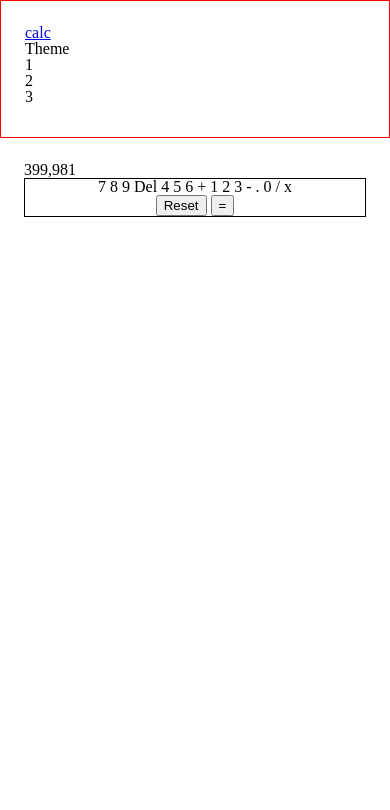
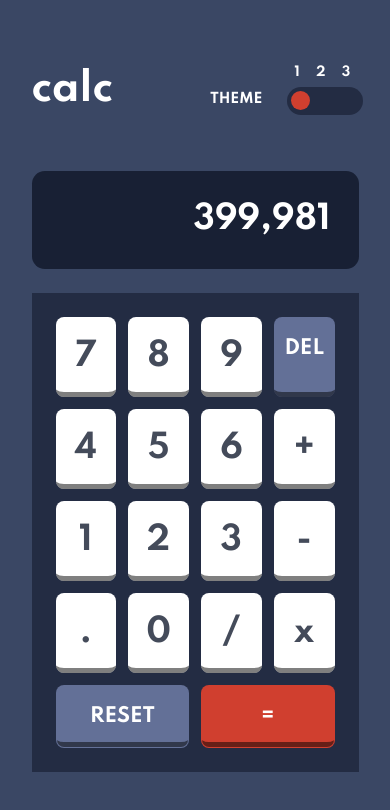
Before and after one commit to CTZDev/calculator-app-basic, a plain HTML site: page index.html in a window 390 px wide. Drawn offline with Linux system fonts and the light colour scheme.

Commit message:
Mobile and Desktop Done!

```diff
--- /dev/null
+++ b/dist/css/globals.css
@@ -0,0 +1,87 @@
+/* Globals */
+body {
+  line-height: 1.3;
+  font-family: var(--font-family);
+  background-color: var(--background-color-main);
+  min-height: 100vh;
+}
+
+.wrapper {
+  padding: 1.5rem;
+  padding-bottom: 2rem;
+}
+
+.flex {
+  display: flex;
+}
+
+.flex-fd-c {
+  flex-direction: column;
+}
+
+.flex-ai-c {
+  align-items: center;
+}
+
+.flex-ai-e {
+  align-items: flex-end;
+}
+
+.flex-jc-c {
+  justify-content: center;
+}
+
+.flex-jc-sb {
+  justify-content: space-between;
+}
+
+.flex-jc-sa {
+  justify-content: space-around;
+}
+
+/*Buttons*/
+.btn {
+  display: inline-block;
+  border: none;
+  outline: none;
+  border-radius: 8px;
+  padding: 1.2rem 0;
+  font-size: 1.2em;
+  text-transform: uppercase;
+  color: var(--clr-white);
+  cursor: pointer;
+  transform: scale(1);
+  border: 1px solid transparent;
+  transition: transform 200ms ease;
+  font-weight: bold;
+  font-family: var(--font-family);
+  box-shadow: 0 -12px 0px -7px rgb(0 0 0 / 50%) inset;
+}
+
+.btn:is(:hover, :focus) {
+  transform: scale(1.01) translateY(-0.125em);
+}
+
+.btn-reset {
+  background-color: var(--key-bacground-color-primary);
+}
+
+.btn-equal {
+  background-color: var(--key-background-color-secondary);
+}
+
+/* Remove all animations, transitions and smooth scroll for people that prefer not to see them */
+@media (prefers-reduced-motion: reduce) {
+  html {
+    scroll-behavior: auto;
+  }
+
+  *,
+  *::before,
+  *::after {
+    animation-duration: 0.01ms !important;
+    animation-iteration-count: 1 !important;
+    transition-duration: 0.01ms !important;
+    scroll-behavior: auto !important;
+  }
+}
--- a/dist/css/reset.css
+++ b/dist/css/reset.css
@@ -17,7 +17,13 @@ time, mark, audio, video {
 	border: 0;
 	font-size: 100%;
 	font: inherit;
-	vertical-align: baseline;
+  box-sizing: inherit;
+}
+
+*,
+*::before,
+*::after {
+  box-sizing: border-box;
 }
 
 /* HTML5 display-role reset for older browsers */
@@ -26,56 +32,3 @@ article, aside, details, figcaption, figure,
 footer, header, hgroup, menu, nav, section {
 	display: block;
 }
-
-body {
-  line-height: 1;
-}
-
-ol,
-ul {
-  list-style: none;
-}
-
-blockquote,
-q {
-  quotes: none;
-}
-
-blockquote:before,
-blockquote:after,
-q:before,
-q:after {
-  content: "";
-  content: none;
-}
-
-table {
-  border-collapse: collapse;
-  border-spacing: 0;
-}
-
-/* Globals */
-.wrapper {
-  padding: 1.5rem;
-  padding-bottom: 2rem;
-}
-
-.flex {
-  display: flex;
-}
-
-.flex-fd-c {
-  flex-direction: column;
-}
-
-.flex-ai-c {
-  align-items: center;
-}
-
-.flex-jc-c {
-  justify-content: center;
-}
-
-.flex-jc-sb {
-  justify-content: space-between;
-}
--- a/dist/css/style.css
+++ b/dist/css/style.css
@@ -1,9 +1,129 @@
 /* main-header */
 .main-header {
-  border: 1px solid red;
+  color: var(--clr-white);
+  width: 100%;
+  max-width: 375px;
+  margin-left: auto;
+  margin-right: auto;
 }
 
-/*Calculator*/
-.calculator {
-  border: 1px solid black;
+.brand {
+  text-decoration: none;
+  display: block;
+  color: var(--clr-white);
+  font-size: calc(var(--font-default) + 0.4rem);
 }
+
+.navigation-theme h2 {
+  margin-right: 1.5rem;
+  padding-bottom: 6px;
+  text-transform: uppercase;
+  font-size: 0.85em;
+}
+
+.navigation-theme-options {
+  width: 4.5rem;
+}
+
+.navigation-theme-values {
+  margin-bottom: 0.4rem;
+  font-size: 0.8em;
+}
+
+.navigation-theme-switch {
+  width: 4.5rem;
+  height: 1.75rem;
+  background-color: var(--background-color-toggle);
+  border-radius: 100vw;
+  display: flex;
+  align-items: center;
+  padding-left: 4px;
+}
+
+.navigation-theme-switch-circle {
+  display: block;
+  width: 1.2rem;
+  height: 1.2rem;
+  background-color: var(--key-background-color-secondary);
+  border-radius: 50%;
+  transition: transform 200ms ease;
+  will-change: transform;
+}
+
+/* ACTIVAR CON JS */
+.navigation-theme-switch-circle.theme2 {
+  transform: translateX(19px);
+}
+
+.navigation-theme-switch-circle.theme3 {
+  transform: translateX(46px);
+}
+
+/* Calculator */
+
+main {
+  width: 100%;
+  max-width: 375px;
+  margin-left: auto;
+  margin-right: auto;
+}
+
+.display {
+  background-color: var(--background-color-screen);
+  color: var(--clr-white);
+  border-radius: 0.8rem;
+  text-align: right;
+  font-size: var(--font-default);
+  padding: 1.75rem;
+  margin-bottom: 1.5rem;
+}
+
+.calculator-operations {
+  background-color: var(--background-color-toggle);
+  padding: 1.5rem;
+}
+
+.calculator-options {
+  display: grid;
+  grid-template-columns: repeat(4, 1fr);
+  gap: 0.75rem;
+  margin-bottom: 0.75rem;
+}
+
+.calculator-option {
+  font-size: var(--font-default);
+  text-align: center;
+  padding: 1.2rem 0;
+  color: var(--text-color);
+  background-color: var(--clr-white);
+  border-radius: 8px;
+  box-shadow: 0 -12px 0px -7px rgb(0 0 0 / 50%) inset;
+}
+
+.calculator-option-del {
+  font-size: 1.2em;
+  text-transform: uppercase;
+  color: var(--clr-white);
+  background-color: var(--key-bacground-color-primary);
+}
+
+.calculator-buttons {
+  display: grid;
+  grid-template-columns: repeat(2, 1fr);
+  column-gap: 0.75rem;
+}
+
+@media only screen and (min-width: 768px) {
+  .main-header,
+  main {
+    max-width: 542px;
+  }
+
+  .calculator-option {
+    padding: 1rem 0;
+  }
+
+  .brand {
+    font-size: calc(var(--font-default) + 0.8rem);
+  }
+}
--- a/dist/css/variables.css
+++ b/dist/css/variables.css
@@ -44,14 +44,10 @@
   --light-yellow-text: hsl(52, 100%, 62%);
   --vdark-blue-text: hsl(198, 20%, 13%);
 
-  --clr-white: hsl(0, 0, 100%);
-  --font-default: 32px;
-  --font-family: "Spartan", sans-serif;
-
   /* Default */
   --background-color-main: var(--dark-des-main);
   --background-color-toggle: var(--dark-des-toggle);
-  --background-color-screen: var(---dark-des-screen);
+  --background-color-screen: var(--dark-des-screen);
   --key-bacground-color-primary: var(--dark-des-keybg);
   --key-shadow-color-primary: var(--dark-des-keyshw);
   --key-background-color-secondary: var(--red-bg-toggle);
@@ -59,4 +55,7 @@
   --key-background-color-tertiary: var(--light-grayisho-key);
   --key-shadow-color-tertiary: var(--grayisho-key);
   --text-color: var(--dark-grayishb-text);
+  --clr-white: hsl(0, 0%, 100%);
+  --font-default: 32px;
+  --font-family: "Spartan", sans-serif;
 }
--- a/index.html
+++ b/index.html
@@ -9,20 +9,21 @@
     <link rel="icon" type="image/png" sizes="32x32" href="./images/favicon-32x32.png" />
     <link rel="stylesheet" href="dist/css/reset.css" />
     <link rel="stylesheet" href="dist/css/variables.css" />
+    <link rel="stylesheet" href="dist/css/globals.css" />
     <link rel="stylesheet" href="dist/css/style.css" />
     <title>Frontend Mentor | Calculator app</title>
   </head>
-  <body>
-    <header class="main-header wrapper">
-      <nav class="navigation">
+  <body class="flex flex-fd-c flex-ai-c flex-jc-c">
+    <header class="main-header">
+      <nav class="navigation wrapper flex flex-jc-sb flex-ai-c">
         <a href="#" class="brand">calc</a>
-        <div class="navigation-theme">
+        <div class="navigation-theme flex flex-ai-e">
           <h2>Theme</h2>
           <div class="navigation-theme-options">
-            <div class="navigation-theme-values">
-              <p>1</p>
-              <p>2</p>
-              <p>3</p>
+            <div class="navigation-theme-values flex flex-ai-c flex-jc-sa">
+              <span>1</span>
+              <span>2</span>
+              <span>3</span>
             </div>
             <div class="navigation-theme-switch">
               <span class="navigation-theme-switch-circle"></span>
@@ -32,31 +33,31 @@
       </nav>
     </header>
     <main class="wrapper">
-      <section class="display">
-        <div class="display-result">399,981</div>
-      </section>
-      <section class="calculator flex flex-fd-c flex-ai-c">
-        <div class="calculator-options">
-          <span>7</span>
-          <span>8</span>
-          <span>9</span>
-          <span>Del</span>
-          <span>4</span>
-          <span>5</span>
-          <span>6</span>
-          <span>+</span>
-          <span>1</span>
-          <span>2</span>
-          <span>3</span>
-          <span>-</span>
-          <span>.</span>
-          <span>0</span>
-          <span>/</span>
-          <span>x</span>
-        </div>
-        <div class="calculator-buttons">
-          <button type="button" class="btn btn-reset">Reset</button>
-          <button type="button" class="btn btn-equal">=</button>
+      <section class="calculator">
+        <div class="display">399,981</div>
+        <div class="calculator-operations">
+          <div class="calculator-options">
+            <span class="calculator-option">7</span>
+            <span class="calculator-option">8</span>
+            <span class="calculator-option">9</span>
+            <span class="calculator-option calculator-option-del">Del</span>
+            <span class="calculator-option">4</span>
+            <span class="calculator-option">5</span>
+            <span class="calculator-option">6</span>
+            <span class="calculator-option">+</span>
+            <span class="calculator-option">1</span>
+            <span class="calculator-option">2</span>
+            <span class="calculator-option">3</span>
+            <span class="calculator-option">-</span>
+            <span class="calculator-option">.</span>
+            <span class="calculator-option">0</span>
+            <span class="calculator-option">/</span>
+            <span class="calculator-option">x</span>
+          </div>
+          <div class="calculator-buttons">
+            <button type="button" class="btn btn-reset">Reset</button>
+            <button type="button" class="btn btn-equal">=</button>
+          </div>
         </div>
       </section>
     </main>
```
